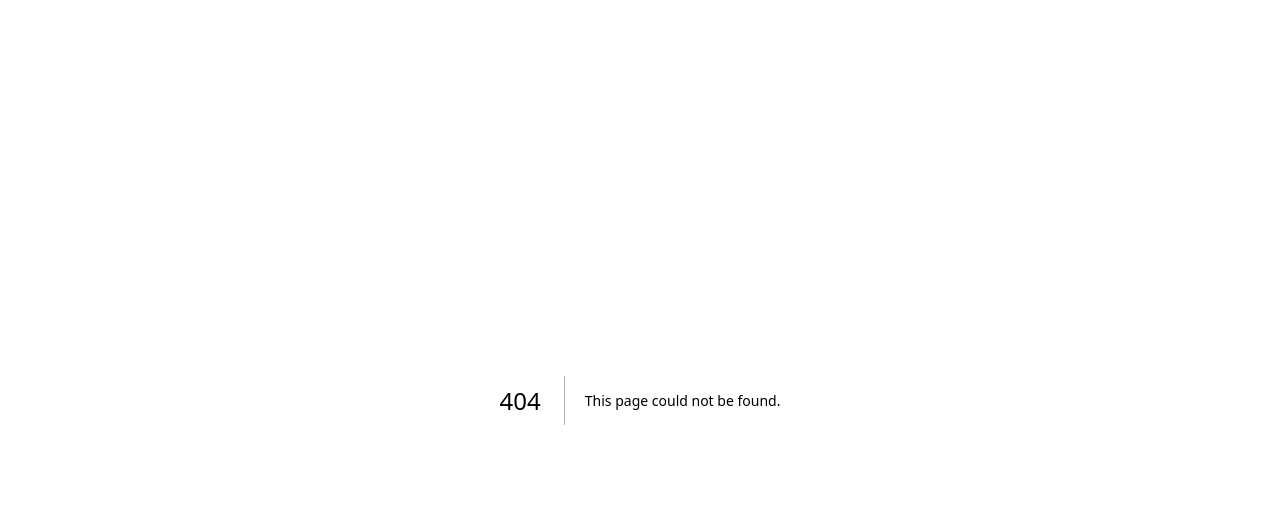
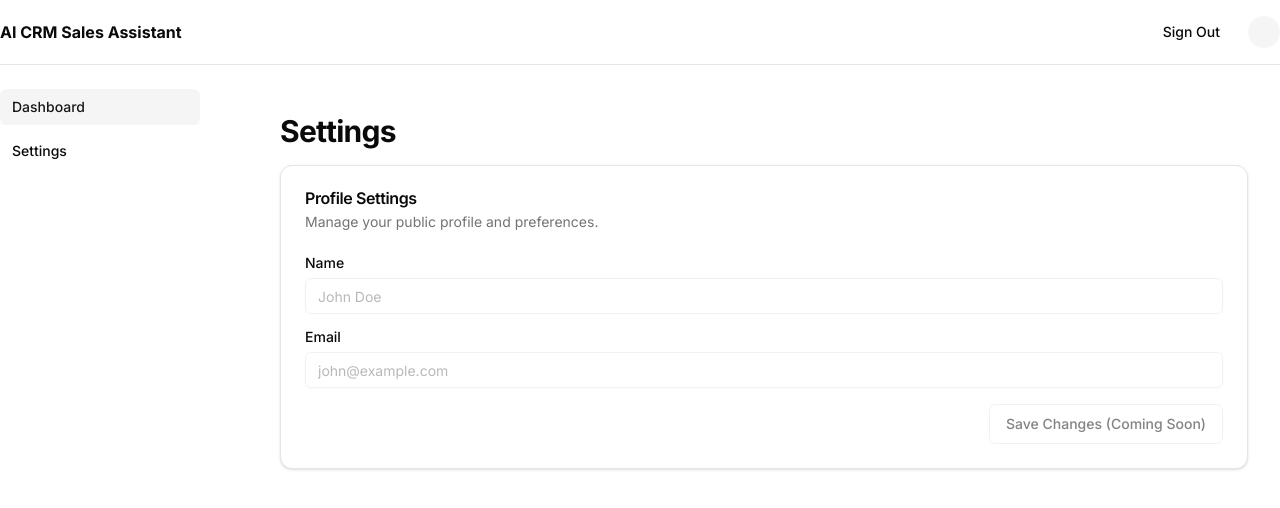
Before and after one commit to inyangwilliampaul1-ctrl/AI-CRM-Sales-Assistant-, a Next.js app: page /dashboard/settings in a window 1280 px wide. Before the commit this address had no page. Shown: the top 508 px of the page. Built offline with nearby package versions, Linux system fonts and the light colour scheme.

Commit message:
fix: add missing settings page

```diff
--- /dev/null
+++ b/app/dashboard/settings/page.tsx
@@ -0,0 +1,37 @@
+import { Card, CardContent, CardDescription, CardHeader, CardTitle } from "@/components/ui/card";
+import { Label } from "@/components/ui/label";
+import { Input } from "@/components/ui/input";
+import { Button } from "@/components/ui/button";
+
+export default function SettingsPage() {
+    return (
+        <div className="flex-1 space-y-4 p-8 pt-6">
+            <div className="flex items-center justify-between space-y-2">
+                <h2 className="text-3xl font-bold tracking-tight">Settings</h2>
+            </div>
+            <div className="grid gap-4 md:grid-cols-2 lg:grid-cols-4">
+                <Card className="col-span-4">
+                    <CardHeader>
+                        <CardTitle>Profile Settings</CardTitle>
+                        <CardDescription>
+                            Manage your public profile and preferences.
+                        </CardDescription>
+                    </CardHeader>
+                    <CardContent className="space-y-4">
+                        <div className="grid gap-2">
+                            <Label htmlFor="name">Name</Label>
+                            <Input id="name" placeholder="John Doe" disabled />
+                        </div>
+                        <div className="grid gap-2">
+                            <Label htmlFor="email">Email</Label>
+                            <Input id="email" placeholder="john@example.com" disabled />
+                        </div>
+                        <div className="flex justify-end">
+                            <Button variant="outline" disabled>Save Changes (Coming Soon)</Button>
+                        </div>
+                    </CardContent>
+                </Card>
+            </div>
+        </div>
+    );
+}
```
